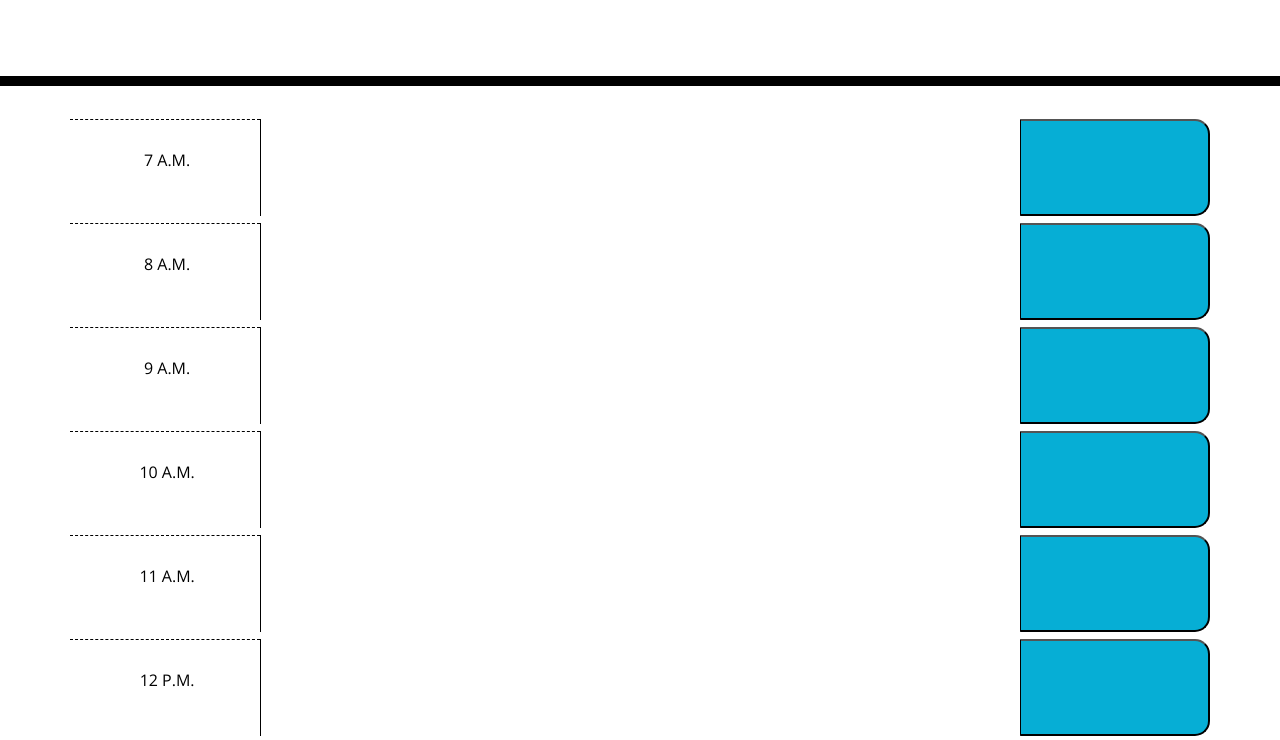
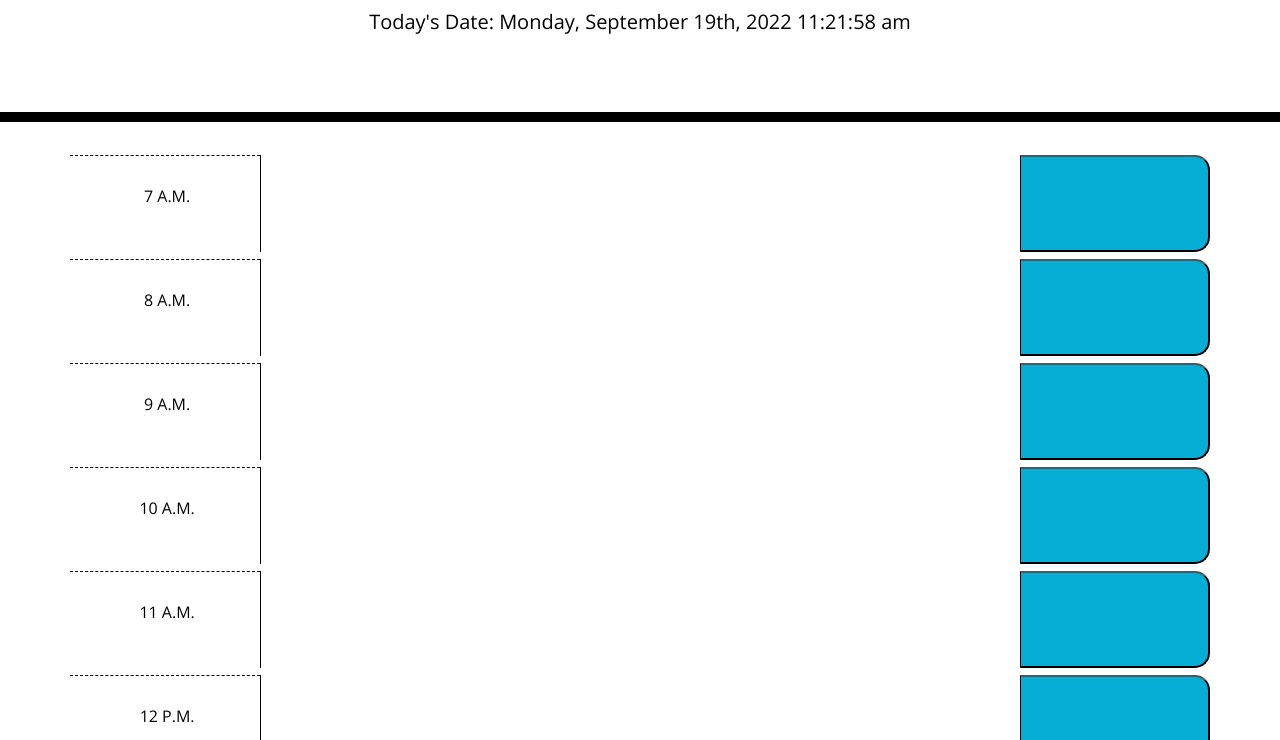
Before and after one commit to ramonjpadin/4th-project, a plain HTML site: page assets/index.html in a window 1280 px wide. Shown: the part 182-922 px from the top of the page. Drawn offline with nearby package versions, Linux system fonts and the light colour scheme; files that its build step writes are made by us from their sources.

Commit message:
added date and time to javascript

```diff
--- a/index.html
+++ b/assets/index.html
@@ -113,7 +113,7 @@
     <script src=" https://cdnjs.cloudflare.com/ajax/libs/jquery/3.2.1/jquery.min.js"></script>
     <script src="https://cdnjs.cloudflare.com/ajax/libs/moment.js/2.24.0/moment.min.js"></script>
     <script src="https://code.jquery.com/jquery-3.5.1.min.js"></script>
-    <script src="./assets/js/script.js"></script>
+    <script src="script.js"></script>
 
 </body>
 
--- a/assets/script.js
+++ b/assets/script.js
@@ -0,0 +1 @@
+$('#currentDay').text(moment().format('[Today\'s Date: ]dddd, MMMM Do, YYYY h:mm:ss a'));
```
